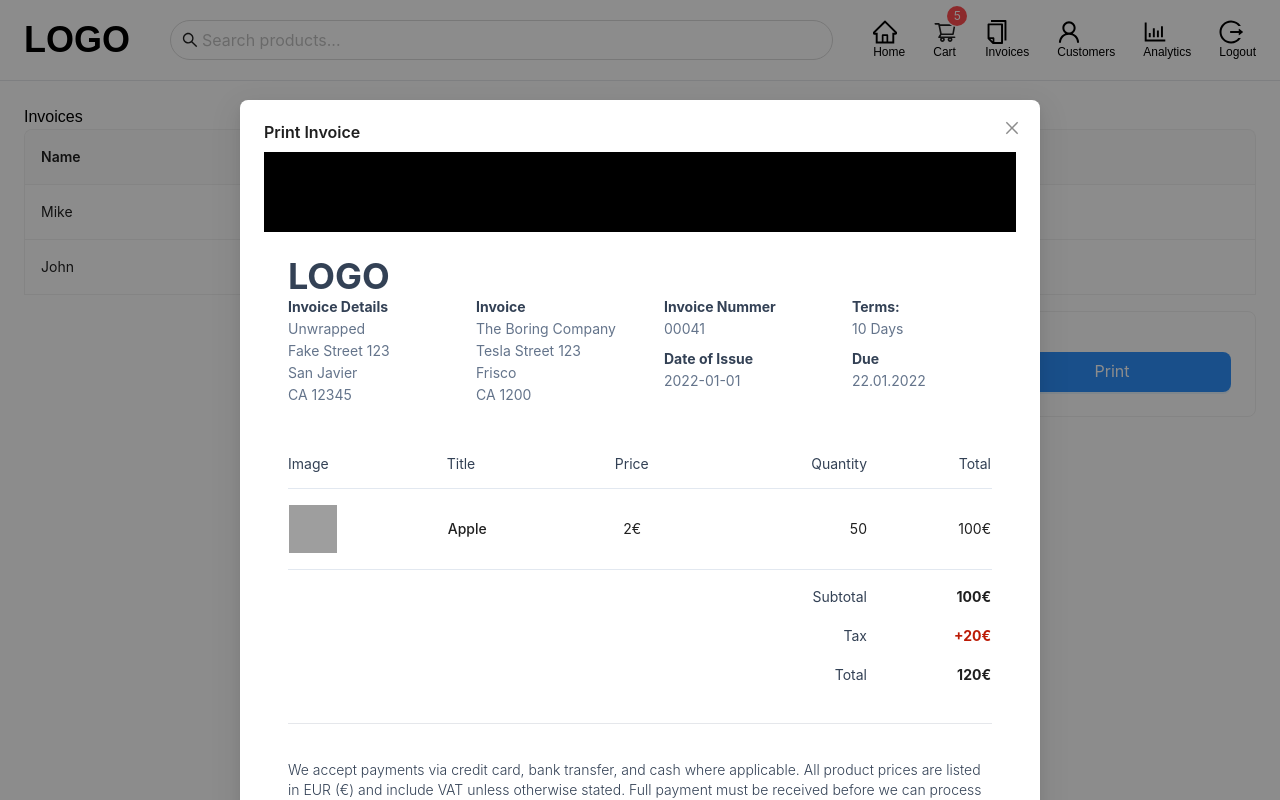
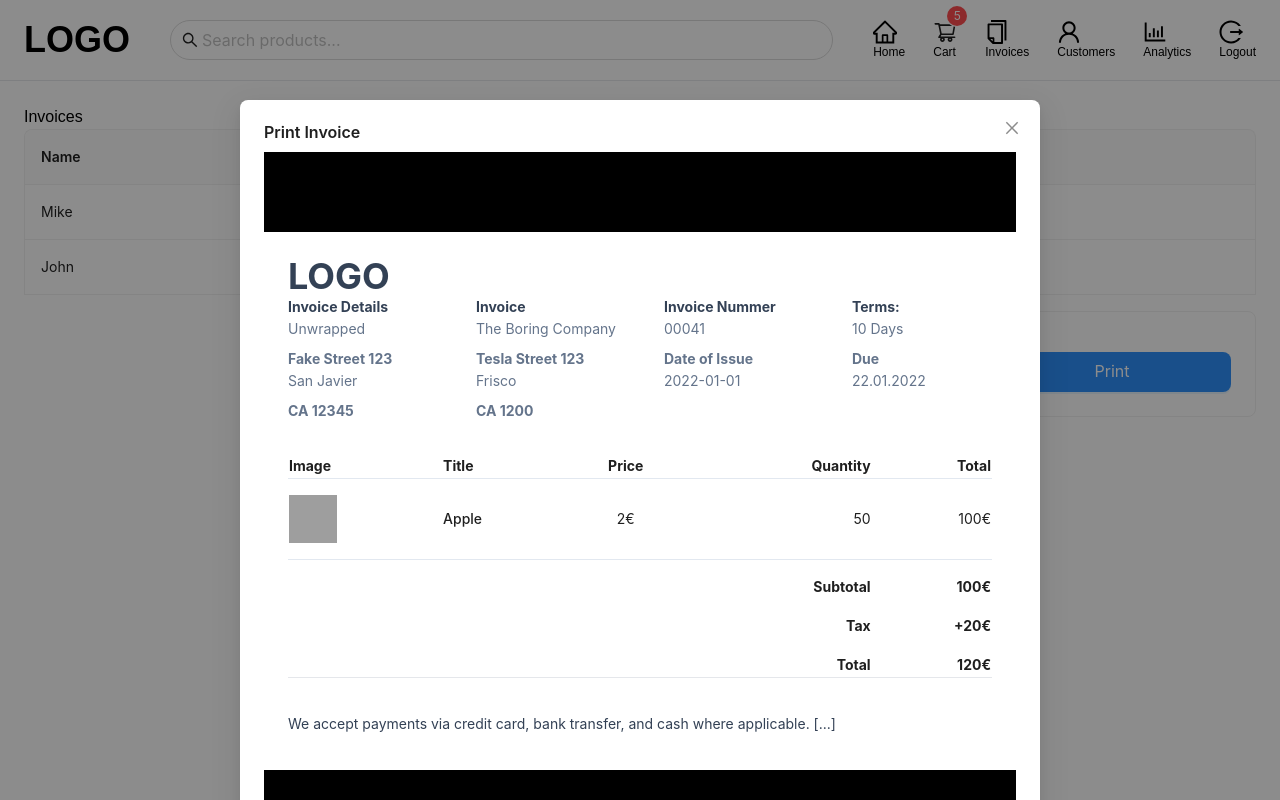
Before and after one commit to eflatuna/mern_pos_application, a React (Create React App) app in the folder client/: page /invoices in a window 1280 px wide. Both pictures are taken after a click on the button "Print". Built offline with nearby package versions, Linux system fonts and the light colour scheme; grey boxes are pictures that could not be loaded.

Commit message:
Refactored PrintInvoice component to use InvoiceDetails and TableRow components

```diff
--- /dev/null
+++ b/client/src/components/invoices/InvoiceDetails.jsx
@@ -0,0 +1,21 @@
+const InvoiceDetails = ({ details }) => {
+	return (
+		<div className="grid sm:grid-cols-4 grid-cols-3 gap-12 text-md text-slate-500">
+			{details.map((section, i) => (
+				<div key={i} className={i === 3 ? "sm:block hidden" : ""}>
+					<p className="font-bold text-slate-700">{section.title}</p>
+					{section.lines.map((line, j) => (
+						<p
+							key={j}
+							className={j % 2 === 0 ? "" : "mt-2 font-bold"}
+						>
+							{line}
+						</p>
+					))}
+				</div>
+			))}
+		</div>
+	);
+};
+
+export default InvoiceDetails;
--- a/client/src/components/invoices/PrintInvoice.jsx
+++ b/client/src/components/invoices/PrintInvoice.jsx
@@ -1,7 +1,309 @@
+// import { Button, Modal } from "antd";
+
+// const PrintInvoice = ({ setIsModalOpen, isModalOpen }) => {
+// 	const closeModal = () => setIsModalOpen(false);
+
+// 	return (
+// 		<Modal
+// 			title="Print Invoice"
+// 			open={isModalOpen}
+// 			footer={false}
+// 			onCancel={closeModal}
+// 			width={800}
+// 		>
+// 			<section className="py-20 bg-black">
+// 				<div className="max-w-4xl bg-white px-6">
+// 					<article className="overflow-hidden">
+// 						<div className="logo my-6">
+// 							<h2 className="text-4xl font-bold text-slate-700">
+// 								LOGO
+// 							</h2>
+// 							<div className="invoice-details">
+// 								<div className="grid sm:grid-cols-4 grid-cols-3 gap-12">
+// 									<div className="text-md text-slate-500">
+// 										<p className="font-bold text-slate-700">
+// 											Invoice Details
+// 										</p>
+// 										<p> Unwrapped </p>
+// 										<p>Fake Street 123</p>
+// 										<p>San Javier</p>
+// 										<p>CA 12345</p>
+// 									</div>
+// 									<div className="text-md text-slate-500">
+// 										<p className="font-bold text-slate-700">
+// 											Invoice
+// 										</p>
+// 										<p> The Boring Company</p>
+// 										<p>Tesla Street 123</p>
+// 										<p>Frisco</p>
+// 										<p>CA 1200</p>
+// 									</div>
+// 									<div className="text-md text-slate-500">
+// 										<p className="font-bold text-slate-700">
+// 											Invoice Nummer
+// 										</p>
+// 										<p>00041</p>
+// 										<p className="font-bold text-slate-700 mt-2">
+// 											Date of Issue
+// 										</p>
+// 										<p>2022-01-01</p>
+// 									</div>
+// 									<div className="text-md text-slate-500 sm:block hidden">
+// 										<p className="font-bold text-slate-700">
+// 											Terms:
+// 										</p>
+// 										<p>10 Days</p>
+// 										<p className="font-bold text-slate-700 mt-2">
+// 											Due
+// 										</p>
+// 										<p>22.01.2022</p>
+// 									</div>
+// 								</div>
+// 							</div>
+// 						</div>
+// 						<div className="invoice-table-area mt-8">
+// 							<table className="min-w-full divide-y divide-slate-500 overflow-hidden">
+// 								<thead>
+// 									<tr>
+// 										<th
+// 											scope="col"
+// 											className="py-3.5 pt-4 text-left font-normal text-sm text-slate-700 md:pl-0 sm:table-cell hidden"
+// 										>
+// 											Image
+// 										</th>
+// 										<th
+// 											scope="col"
+// 											className="py-3.5 pt-4 text-left font-normal text-sm text-slate-700 md:pl-0 sm:table-cell hidden "
+// 										>
+// 											Title
+// 										</th>
+// 										<th
+// 											scope="col"
+// 											className="py-3.5 pt-4 text-left font-normal text-sm text-slate-700 md:pl-0 sm:hidden"
+// 											colSpan={4}
+// 										>
+// 											Title
+// 										</th>
+// 										<th
+// 											scope="col"
+// 											className="py-3.5 pt-4 text-center font-normal text-sm text-slate-700 md:pl-0 sm:table-cell hidden"
+// 										>
+// 											Price
+// 										</th>
+// 										<th
+// 											scope="col"
+// 											className="py-3.5 pt-4 text-right font-normal text-sm text-slate-700 md:pl-0 sm:table-cell hidden"
+// 										>
+// 											Quantity
+// 										</th>
+// 										<th
+// 											scope="col"
+// 											className="py-3.5 pt-4 font-normal text-sm text-slate-700 md:pl-0 text-end"
+// 										>
+// 											Total
+// 										</th>
+// 									</tr>
+// 								</thead>
+// 								<tbody>
+// 									<tr className="border-b border-t border-slate-200">
+// 										<td className="py-4 sm:table-cell hidden">
+// 											<img
+// 												src="https://encrypted-tbn0.gstatic.com/images?q=tbn:ANd9GcSZyyRD7OkXlJDE9hgjrKwZ30rwLqwOaJbMiQ&s"
+// 												className="w-12 h-12 object-cover"
+// 												alt="Product"
+// 											/>
+// 										</td>
+// 										<td className="py-4 sm:table-cell hidden">
+// 											<div className="flex flex-col">
+// 												<span className="font-medium ">
+// 													Apple
+// 												</span>
+// 												<span className="sm:hidden inline-block text-xs">
+// 													1 unit at 2€
+// 												</span>
+// 											</div>
+// 										</td>
+// 										<td
+// 											className="py-4 sm:hidden text-left"
+// 											colSpan={4}
+// 										>
+// 											<div className="flex flex-col">
+// 												<span className="font-medium ">
+// 													Apple
+// 												</span>
+// 												<span className="sm:hidden inline-block text-xs">
+// 													1 unit at 2€
+// 												</span>
+// 											</div>
+// 										</td>
+// 										<td className="py-4 text-center sm:table-cell hidden">
+// 											<span>2€</span>
+// 										</td>
+// 										<td className="py-4 text-right sm:table-cell hidden">
+// 											<span>50</span>
+// 										</td>
+// 										<td className="py-4 text-end ">
+// 											<span>100€</span>
+// 										</td>
+// 									</tr>
+// 								</tbody>
+// 								<tfoot>
+// 									<tr>
+// 										<th
+// 											className="text-right pt-4 sm:table-cell hidden"
+// 											colSpan={4}
+// 											scope="row"
+// 										>
+// 											<span className="font-normal text-slate-700">
+// 												Subtotal
+// 											</span>
+// 										</th>
+// 										<th
+// 											className="text-left pt-4 sm:hidden"
+// 											scope="row"
+// 											colSpan={4}
+// 										>
+// 											<p className="font-normal text-slate-700">
+// 												Subtotal
+// 											</p>
+// 										</th>
+// 										<th
+// 											className="text-right pt-4"
+// 											scope="row"
+// 										>
+// 											100€
+// 										</th>
+// 									</tr>
+// 									<tr>
+// 										<th
+// 											className="text-right pt-4 sm:table-cell hidden"
+// 											colSpan={4}
+// 											scope="row"
+// 										>
+// 											<span className="font-normal text-slate-700">
+// 												Tax
+// 											</span>
+// 										</th>
+// 										<th
+// 											className="text-left pt-4 sm:hidden"
+// 											colSpan={4}
+// 											scope="row"
+// 										>
+// 											<span className="font-normal text-slate-700">
+// 												Tax
+// 											</span>
+// 										</th>
+// 										<th
+// 											className="text-right pt-4 text-dark-red"
+// 											scope="row"
+// 										>
+// 											+20€
+// 										</th>
+// 									</tr>
+// 									<tr>
+// 										<th
+// 											className="text-right pt-4 sm:table-cell hidden"
+// 											colSpan={4}
+// 											scope="row"
+// 										>
+// 											<span className="font-normal text-slate-700">
+// 												Total
+// 											</span>
+// 										</th>
+// 										<th
+// 											className="text-left pt-4 sm:hidden"
+// 											colSpan={4}
+// 											scope="row"
+// 										>
+// 											<span className="font-normal text-slate-700">
+// 												Total
+// 											</span>
+// 										</th>
+// 										<th
+// 											className="text-right pt-4"
+// 											scope="row"
+// 										>
+// 											120€
+// 										</th>
+// 									</tr>
+// 								</tfoot>
+// 							</table>
+// 							<div className="py-9">
+// 								<div className="border-t pt-9 text-slate-700">
+// 									<p className="text-sm font-light text-slate-700">
+// 										We accept payments via credit card, bank
+// 										transfer, and cash where applicable. All
+// 										product prices are listed in EUR (€) and
+// 										include VAT unless otherwise stated.
+// 										Full payment must be received before we
+// 										can process and ship your order. For
+// 										bank transfers, please ensure that you
+// 										include your order number in the payment
+// 										reference to avoid delays. Invoices are
+// 										issued automatically once the payment is
+// 										confirmed. In case of late or incomplete
+// 										payments, your order may be delayed or
+// 										cancelled without prior notice. If you
+// 										require a different payment arrangement
+// 										or have any questions regarding our
+// 										payment process, feel free to contact
+// 										our customer support team.
+// 									</p>
+// 								</div>
+// 							</div>
+// 						</div>
+// 					</article>
+// 				</div>
+// 			</section>
+// 			<div className="flex justify-end mt-4">
+// 				<Button type="primary" size="large">
+// 					Print
+// 				</Button>
+// 			</div>
+// 		</Modal>
+// 	);
+// };
+
+// export default PrintInvoice;
 import { Button, Modal } from "antd";
+import InvoiceDetails from "./InvoiceDetails";
+import TableRow from "./TableRow";
 
 const PrintInvoice = ({ setIsModalOpen, isModalOpen }) => {
 	const closeModal = () => setIsModalOpen(false);
+
+	const invoiceItems = [
+		{
+			title: "Apple",
+			img: "https://encrypted-tbn0.gstatic.com/images?q=tbn:ANd9GcSZyyRD7OkXlJDE9hgjrKwZ30rwLqwOaJbMiQ&s",
+			price: 2,
+			quantity: 50,
+			total: 100,
+		},
+	];
+	const invoiceDetails = [
+		{
+			title: "Invoice Details",
+			lines: ["Unwrapped", "Fake Street 123", "San Javier", "CA 12345"],
+		},
+		{
+			title: "Invoice",
+			lines: [
+				"The Boring Company",
+				"Tesla Street 123",
+				"Frisco",
+				"CA 1200",
+			],
+		},
+		{
+			title: "Invoice Nummer",
+			lines: ["00041", "Date of Issue", "2022-01-01"],
+		},
+		{
+			title: "Terms:",
+			lines: ["10 Days", "Due", "22.01.2022"],
+		},
+	];
 
 	return (
 		<Modal
@@ -18,245 +320,79 @@ const PrintInvoice = ({ setIsModalOpen, isModalOpen }) => {
 							<h2 className="text-4xl font-bold text-slate-700">
 								LOGO
 							</h2>
-							<div className="invoice-details">
-								<div className="grid sm:grid-cols-4 grid-cols-3 gap-12">
-									<div className="text-md text-slate-500">
-										<p className="font-bold text-slate-700">
-											Invoice Details
-										</p>
-										<p> Unwrapped </p>
-										<p>Fake Street 123</p>
-										<p>San Javier</p>
-										<p>CA 12345</p>
+							<InvoiceDetails details={invoiceDetails} />
 						</div>
-									<div className="text-md text-slate-500">
-										<p className="font-bold text-slate-700">
-											Invoice
-										</p>
-										<p> The Boring Company</p>
-										<p>Tesla Street 123</p>
-										<p>Frisco</p>
-										<p>CA 1200</p>
-									</div>
-									<div className="text-md text-slate-500">
-										<p className="font-bold text-slate-700">
-											Invoice Nummer
-										</p>
-										<p>00041</p>
-										<p className="font-bold text-slate-700 mt-2">
-											Date of Issue
-										</p>
-										<p>2022-01-01</p>
-									</div>
-									<div className="text-md text-slate-500 sm:block hidden">
-										<p className="font-bold text-slate-700">
-											Terms:
-										</p>
-										<p>10 Days</p>
-										<p className="font-bold text-slate-700 mt-2">
-											Due
-										</p>
-										<p>22.01.2022</p>
-									</div>
-								</div>
-							</div>
-						</div>
-						<div className="invoice-table-area mt-8">
-							<table className="min-w-full divide-y divide-slate-500 overflow-hidden">
+
+						<table className="w-full divide-y divide-slate-500 mt-8">
 							<thead>
 								<tr>
-										<th
-											scope="col"
-											className="py-3.5 pt-4 text-left font-normal text-sm text-slate-700 md:pl-0 sm:table-cell hidden"
-										>
+									<th className="sm:table-cell hidden text-left">
 										Image
 									</th>
-										<th
-											scope="col"
-											className="py-3.5 pt-4 text-left font-normal text-sm text-slate-700 md:pl-0 sm:table-cell hidden "
-										>
+									<th className="sm:table-cell hidden text-left">
 										Title
 									</th>
 									<th
-											scope="col"
-											className="py-3.5 pt-4 text-left font-normal text-sm text-slate-700 md:pl-0 sm:hidden"
+										className="sm:hidden text-left"
 										colSpan={4}
 									>
 										Title
 									</th>
-										<th
-											scope="col"
-											className="py-3.5 pt-4 text-center font-normal text-sm text-slate-700 md:pl-0 sm:table-cell hidden"
-										>
+									<th className="sm:table-cell hidden text-center">
 										Price
 									</th>
-										<th
-											scope="col"
-											className="py-3.5 pt-4 text-right font-normal text-sm text-slate-700 md:pl-0 sm:table-cell hidden"
-										>
+									<th className="sm:table-cell hidden text-right">
 										Quantity
 									</th>
-										<th
-											scope="col"
-											className="py-3.5 pt-4 font-normal text-sm text-slate-700 md:pl-0 text-end"
-										>
-											Total
-										</th>
+									<th className="text-end">Total</th>
 								</tr>
 							</thead>
 							<tbody>
-									<tr className="border-b border-t border-slate-200">
-										<td className="py-4 sm:table-cell hidden">
-											<img
-												src="https://encrypted-tbn0.gstatic.com/images?q=tbn:ANd9GcSZyyRD7OkXlJDE9hgjrKwZ30rwLqwOaJbMiQ&s"
-												className="w-12 h-12 object-cover"
-												alt="Product"
-											/>
-										</td>
-										<td className="py-4 sm:table-cell hidden">
-											<div className="flex flex-col">
-												<span className="font-medium ">
-													Apple
-												</span>
-												<span className="sm:hidden inline-block text-xs">
-													1 unit at 2€
-												</span>
-											</div>
-										</td>
-										<td
-											className="py-4 sm:hidden text-left"
-											colSpan={4}
-										>
-											<div className="flex flex-col">
-												<span className="font-medium ">
-													Apple
-												</span>
-												<span className="sm:hidden inline-block text-xs">
-													1 unit at 2€
-												</span>
-											</div>
-										</td>
-										<td className="py-4 text-center sm:table-cell hidden">
-											<span>2€</span>
-										</td>
-										<td className="py-4 text-right sm:table-cell hidden">
-											<span>50</span>
-										</td>
-										<td className="py-4 text-end ">
-											<span>100€</span>
-										</td>
-									</tr>
+								{invoiceItems.map((item, i) => (
+									<TableRow key={i} item={item} />
+								))}
 							</tbody>
 							<tfoot>
-									<tr>
+								{[
+									{ label: "Subtotal", value: "100€" },
+									{ label: "Tax", value: "+20€" },
+									{ label: "Total", value: "120€" },
+								].map((row, i) => (
+									<tr key={i}>
 										<th
-											className="text-right pt-4 sm:table-cell hidden"
 											colSpan={4}
-											scope="row"
+											className="pt-4 sm:table-cell hidden text-right"
 										>
-											<span className="font-normal text-slate-700">
-												Subtotal
-											</span>
+											{row.label}
 										</th>
 										<th
-											className="text-left pt-4 sm:hidden"
-											scope="row"
 											colSpan={4}
+											className="pt-4 sm:hidden text-left"
 										>
-											<p className="font-normal text-slate-700">
-												Subtotal
-											</p>
+											{row.label}
 										</th>
-										<th
-											className="text-right pt-4"
-											scope="row"
-										>
-											100€
+										<th className="pt-4 text-right">
+											{row.value}
 										</th>
 									</tr>
-									<tr>
-										<th
-											className="text-right pt-4 sm:table-cell hidden"
-											colSpan={4}
-											scope="row"
-										>
-											<span className="font-normal text-slate-700">
-												Tax
-											</span>
-										</th>
-										<th
-											className="text-left pt-4 sm:hidden"
-											colSpan={4}
-											scope="row"
-										>
-											<span className="font-normal text-slate-700">
-												Tax
-											</span>
-										</th>
-										<th
-											className="text-right pt-4 text-dark-red"
-											scope="row"
-										>
-											+20€
-										</th>
-									</tr>
-									<tr>
-										<th
-											className="text-right pt-4 sm:table-cell hidden"
-											colSpan={4}
-											scope="row"
-										>
-											<span className="font-normal text-slate-700">
-												Total
-											</span>
-										</th>
-										<th
-											className="text-left pt-4 sm:hidden"
-											colSpan={4}
-											scope="row"
-										>
-											<span className="font-normal text-slate-700">
-												Total
-											</span>
-										</th>
-										<th
-											className="text-right pt-4"
-											scope="row"
-										>
-											120€
-										</th>
-									</tr>
+								))}
 							</tfoot>
 						</table>
-							<div className="py-9">
-								<div className="border-t pt-9 text-slate-700">
-									<p className="text-sm font-light text-slate-700">
-										We accept payments via credit card, bank
-										transfer, and cash where applicable. All
-										product prices are listed in EUR (€) and
-										include VAT unless otherwise stated.
-										Full payment must be received before we
-										can process and ship your order. For
-										bank transfers, please ensure that you
-										include your order number in the payment
-										reference to avoid delays. Invoices are
-										issued automatically once the payment is
-										confirmed. In case of late or incomplete
-										payments, your order may be delayed or
-										cancelled without prior notice. If you
-										require a different payment arrangement
-										or have any questions regarding our
-										payment process, feel free to contact
-										our customer support team.
-									</p>
-								</div>
-							</div>
+
+						<div className="py-9 border-t pt-9 text-sm text-slate-700">
+							We accept payments via credit card, bank transfer,
+							and cash where applicable. [...]
 						</div>
 					</article>
 				</div>
 			</section>
+
 			<div className="flex justify-end mt-4">
-				<Button type="primary" size="large">
+				<Button
+					type="primary"
+					size="large"
+					onClick={() => window.print()}
+				>
 					Print
 				</Button>
 			</div>
--- /dev/null
+++ b/client/src/components/invoices/TableRow.jsx
@@ -0,0 +1,38 @@
+const TableRow = ({ item }) => {
+	return (
+		<tr className="border-y border-slate-200">
+			<td className="py-4 sm:table-cell hidden">
+				<img
+					src={item.img}
+					className="w-12 h-12 object-cover"
+					alt={item.title}
+				/>
+			</td>
+			<td className="py-4 sm:table-cell hidden">
+				<div className="flex flex-col">
+					<span className="font-medium">{item.title}</span>
+					<span className="sm:hidden text-xs inline-block">
+						1 unit at {item.price}€
+					</span>
+				</div>
+			</td>
+			<td className="py-4 sm:hidden text-left" colSpan={4}>
+				<div className="flex flex-col">
+					<span className="font-medium">{item.title}</span>
+					<span className="sm:hidden text-xs inline-block">
+						1 unit at {item.price}€
+					</span>
+				</div>
+			</td>
+			<td className="py-4 text-center sm:table-cell hidden">
+				{item.price}€
+			</td>
+			<td className="py-4 text-right sm:table-cell hidden">
+				{item.quantity}
+			</td>
+			<td className="py-4 text-end">{item.total}€</td>
+		</tr>
+	);
+};
+
+export default TableRow;
```
Lines whose indentation alone changed are shown as unchanged.
